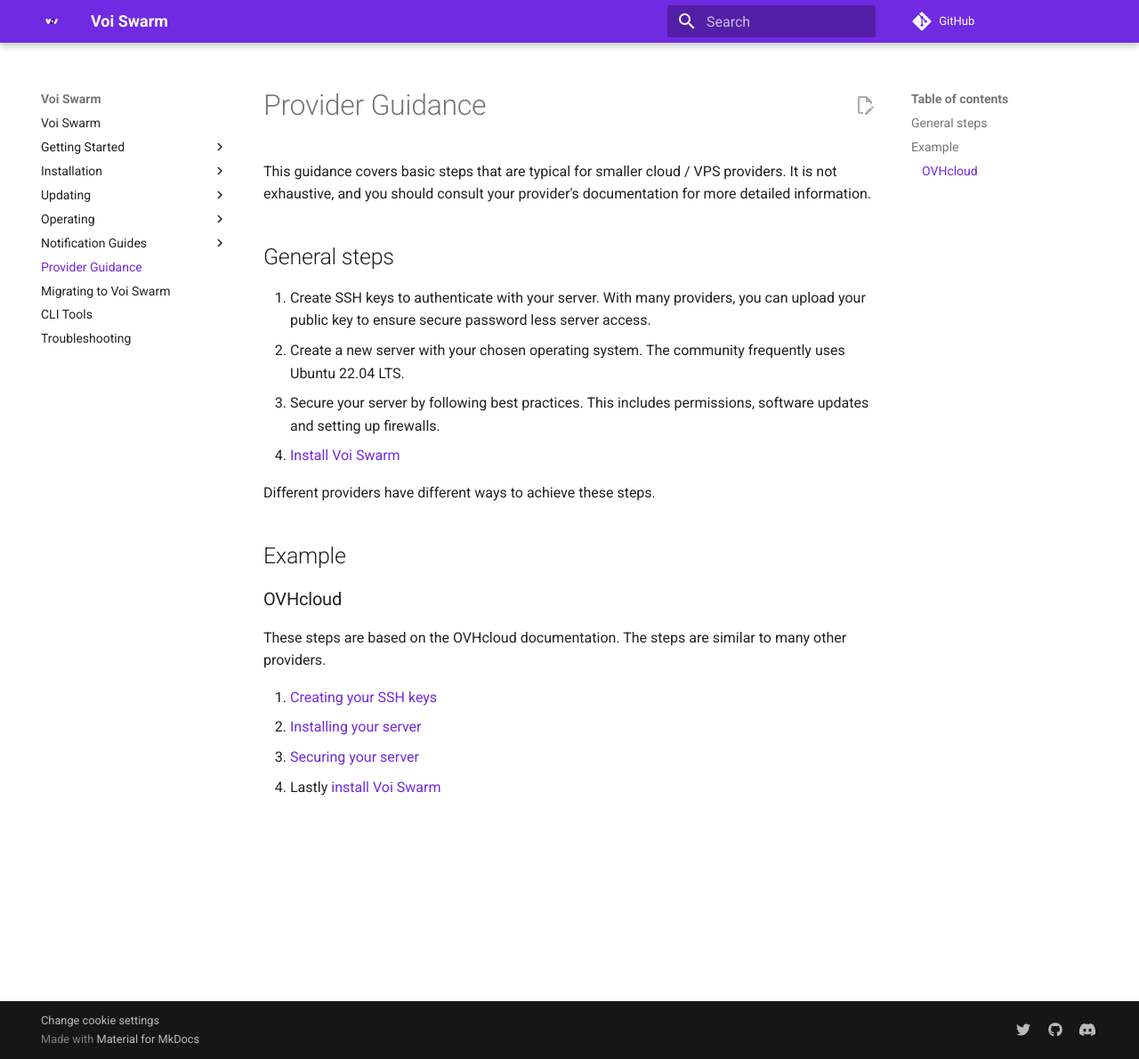
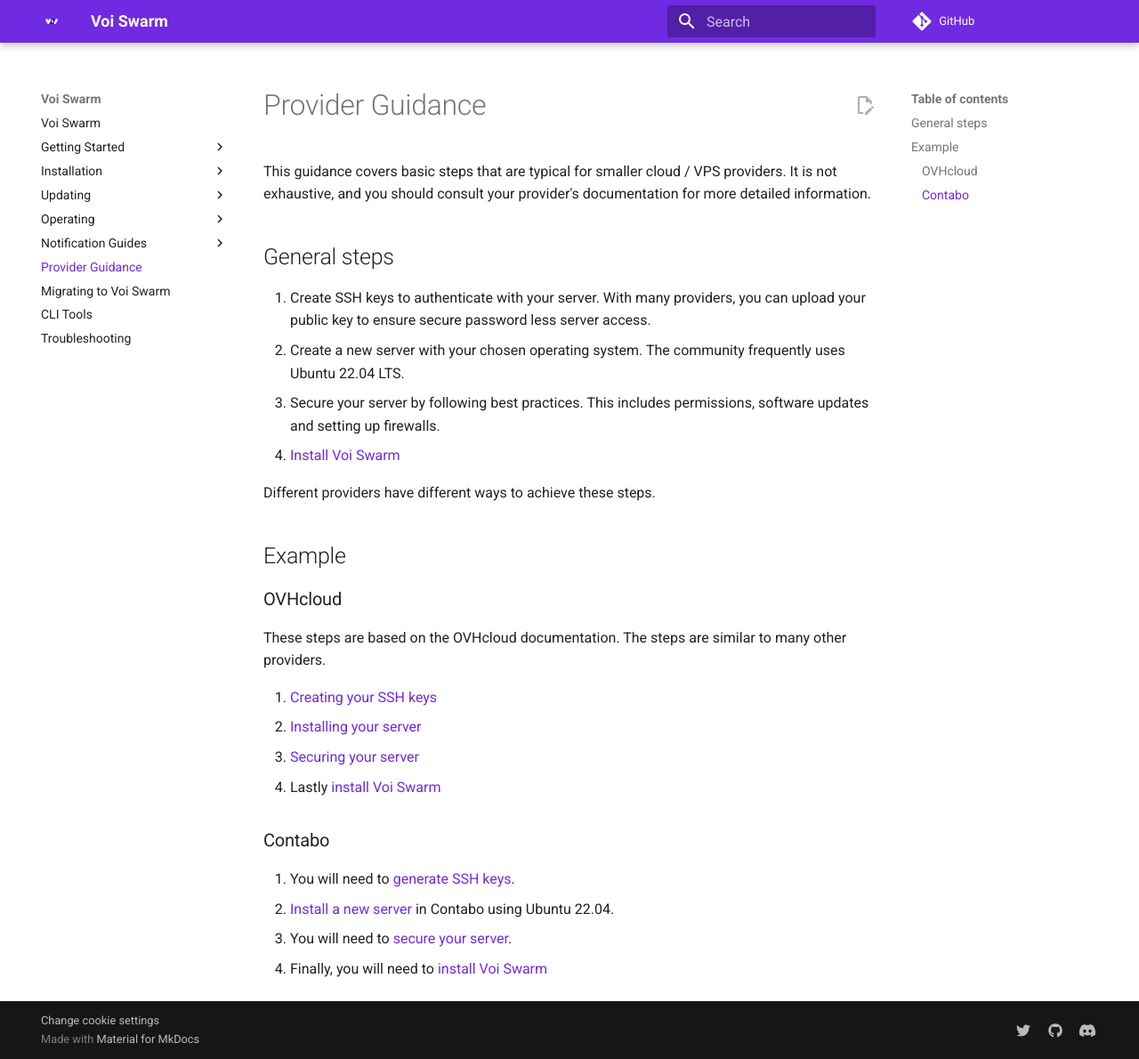
Before and after one commit to VoiNetwork/voi-swarm, an MkDocs documentation site: the page built from docs/provider-guidance.md, in a window 1280 px wide and 1190 px high. Shown: the whole window at 89% size. Built offline with MkDocs 1.6.1 and Material for MkDocs 9.7.7, drawn with Linux system fonts in a browser that asks for light colours; plug-ins that fetch from the network failed and are left out; comment, search, counter and statistics services are not loaded.

Commit message:
Added Contabo Guide

```diff
--- a/docs/provider-guidance.md
+++ b/docs/provider-guidance.md
@@ -23,3 +23,10 @@
 2. [Installing your server](https://help.ovhcloud.com/csm/en-gb-dedicated-servers-getting-started-dedicated-server?id=kb_article_view&sysparm_article=KB0043475)
 3. [Securing your server](https://help.ovhcloud.com/csm/en-gb-dedicated-servers-securing-server?id=kb_article_view&sysparm_article=KB0043969)
 4. Lastly [install Voi Swarm](../installation/installation/)
+
+### Contabo
+
+1. You will need to [generate SSH keys](https://contabo.com/blog/how-to-use-ssh-keys-with-your-server/).
+2. [Install a new server](https://help.contabo.com/support/solutions/articles/103000271913-how-do-i-install-my-contabo-server-) in Contabo using Ubuntu 22.04.
+3. You will need to [secure your server](https://contabo.com/blog/best-practices-for-securing-remote-connections-to-your-vps/).
+4. Finally, you will need to [install Voi Swarm](https://voinetwork.github.io/voi-swarm/installation/installation/)
```
Also changed, not shown: docs/stylesheets/extra.css (line endings or trailing spaces).
